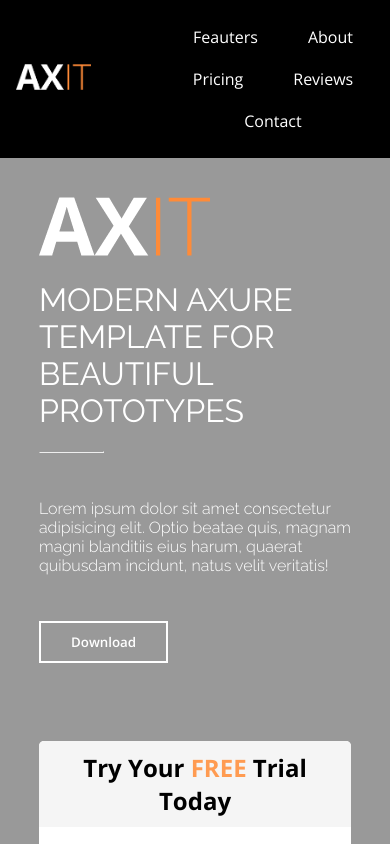
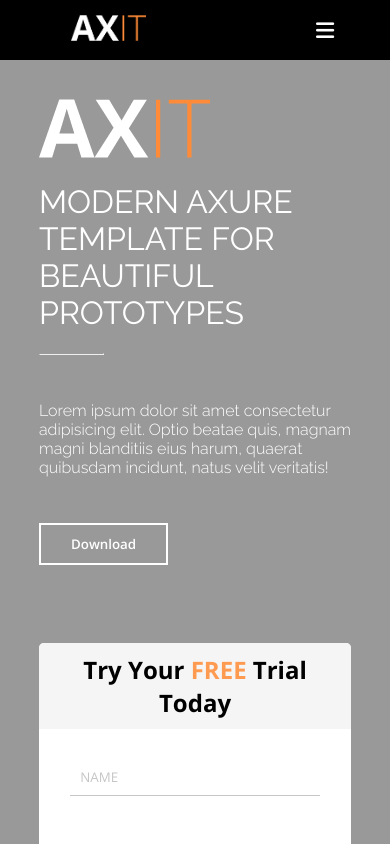
Before and after one commit to Branyer/PSD-TO-HTML-02, a website: page src/pug/index.pug in a window 390 px wide. Shown: the top 844 px of the page. Drawn offline with nearby package versions, Linux system fonts and the light colour scheme; files that its build step writes are made by us from their sources; files whose address does not match are found by name.

Commit message:
adding drop-down-menu

```diff
--- a/gulpfile.babel.js
+++ b/gulpfile.babel.js
@@ -9,7 +9,6 @@ import autoprefixer from 'autoprefixer';
 import cssnano from 'cssnano';
 
 /** HTML & PUG */
-import htmlmin from 'gulp-htmlmin';
 import pug from 'gulp-pug';
 
 /** browser sync */
--- /dev/null
+++ b/public/js/drop-down-menu.js
@@ -0,0 +1,12 @@
+const dropDownMenu = document.getElementById('drop-down-menu');
+const menu = document.querySelector('.navbar__menu');
+
+let isSelected = false;
+
+dropDownMenu.addEventListener('click', () => {
+
+    !isSelected ? menu.style.transform = 'translate(0)':
+                  menu.style.transform = 'translate(300%)';
+
+    isSelected = !isSelected;
+})
--- a/src/pug/includes/navbar.pug
+++ b/src/pug/includes/navbar.pug
@@ -1,6 +1,7 @@
 div.navbar
     div.navbar__logo
         a(href="#"): img.logo(src="./images/logo_navbar.png", alt="logo")
+    i#drop-down-menu.fas.fa-bars
     nav.navbar__menu: ul.menu
         li: a(href="#features", class="menu__item") Feauters
         li: a(href="#our-process", class="menu__item") About
--- a/src/pug/index.pug
+++ b/src/pug/index.pug
@@ -27,3 +27,4 @@ html(lang="en")
                 include ./includes/contact-us
         include ./includes/footer
         script(src="./js/feature-01.js")
+        script(src="./js/drop-down-menu.js")
--- a/src/scss/_header.scss
+++ b/src/scss/_header.scss
@@ -4,7 +4,7 @@
     background-repeat: no-repeat;
     background-size: cover;
     height: fit-content;
-    margin-top: 70px;
+    margin-top: 60px;
     min-height: 80vh;
 
     .container__header {
--- a/src/scss/_media-queries.scss
+++ b/src/scss/_media-queries.scss
@@ -8,21 +8,35 @@
     }
   }
 
+@media (max-width: 900px ) {
 
-  @media (max-width: 860px) {
-    .header {
-      margin-top: 116px;
+  .navbar {
+
+    i {
+      display: block;
+      font-size: 1.3rem;
+
+
+    }
+
+    .navbar__menu {
+        flex: 0.1;
+        position: absolute;
+        background-color: black;
+        top: 60px;
+        right: 5px;
+        border: 2px solid white;
+        transform: translate(300%);
+        transition: all 0.6s ease;
+        .menu {
+          flex-direction: column;
+      }
     }
   }
+}
 
 
-  @media (max-width: 500px) {
-    .header {
-      margin-top: 158px;
-    }
-  }
-
-  @media (max-width: 600px) {
+@media (max-width: 600px) {
     textarea {
       width: 300px;
     }
@@ -40,9 +54,4 @@
     textarea {
       width: 180px;
     }
-
-    .header {
-      margin-top: 135px;
-    }
-
   }
--- a/src/scss/_navbar.scss
+++ b/src/scss/_navbar.scss
@@ -10,6 +10,12 @@
     top:0;
     width: 100%;
     z-index: 1000;
+
+    i {
+        color: white;
+        display: none;
+    }
+
     .navbar__menu {
         flex: 0.6;
         .menu {
```
Also changed, not shown: public/css/styles.css, public/index.html, src/css/styles.css.
